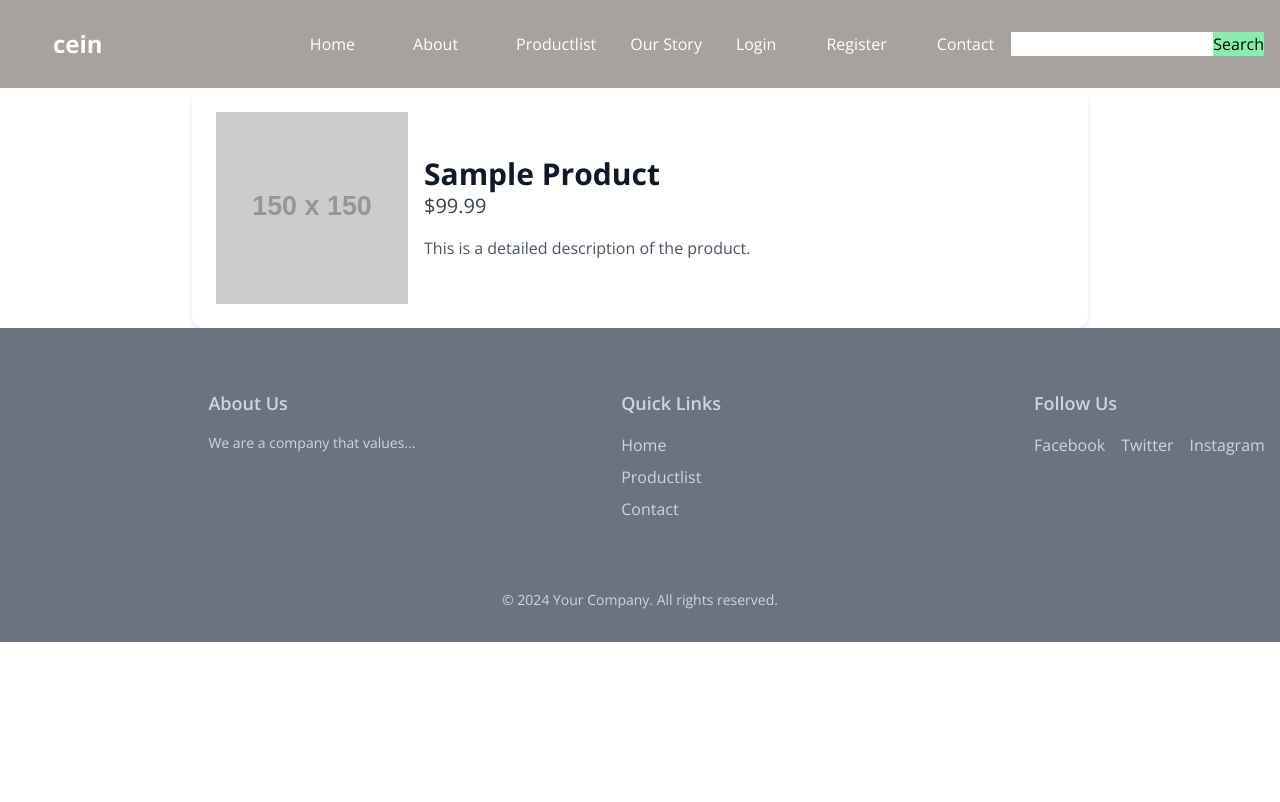
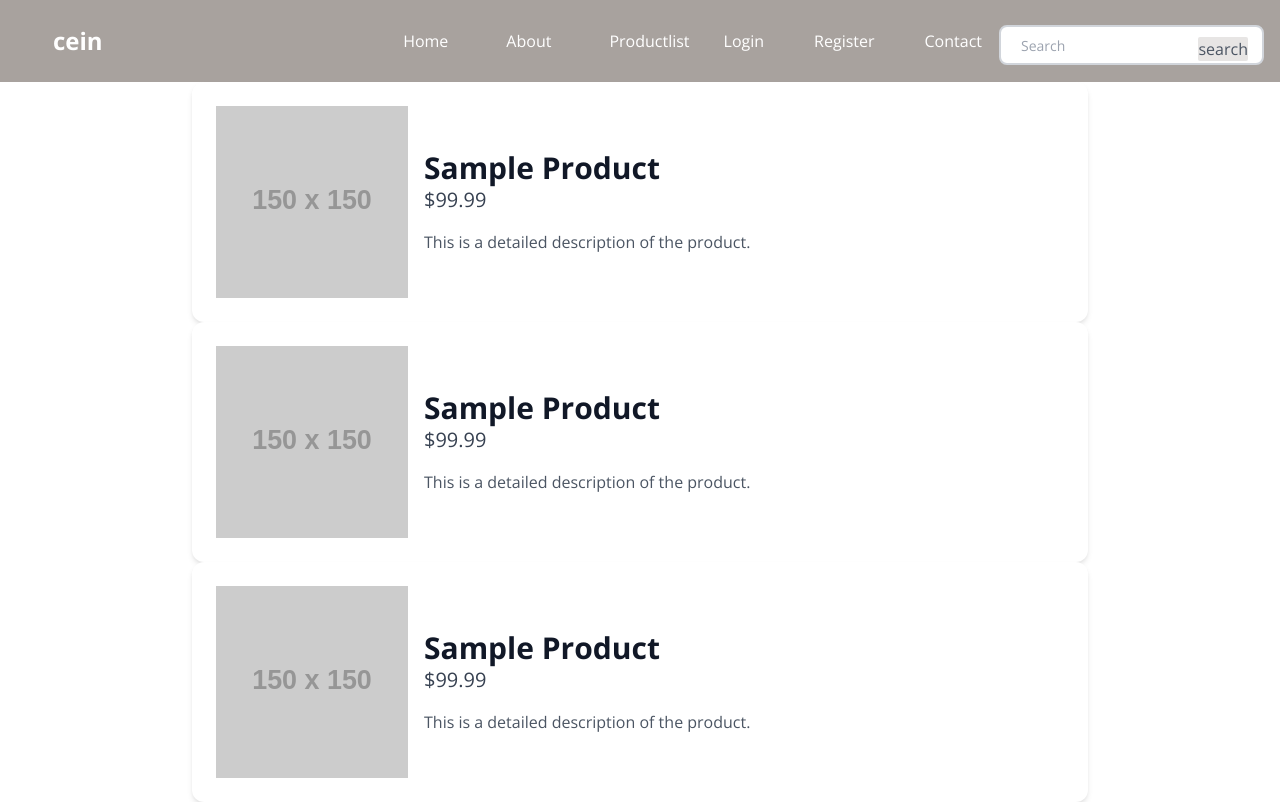
Before and after one commit to waraumbach/cein.frontend, a React (Vite) app: page /detailsProduct in a window 1280 px wide. Shown: the top 802 px of the page. Built offline with nearby package versions, Linux system fonts and the light colour scheme; the HTML template or start-up script is replaced by a standard one.

Commit message:
added detail product and about component

```diff
--- a/src/App.jsx
+++ b/src/App.jsx
@@ -11,6 +11,7 @@
 import Products from './Components/ProductList/Products.jsx';
 import About from './pages/about';
 import DetailsProduct from './pages/detailsProduct.jsx';
+import Search from './pages/search.jsx';
 
 
 
@@ -29,6 +30,9 @@
             <Route path="/register" element={<Register />} />
             <Route path="/contact" element={<Contact />} />
             <Route path="/detailsProduct" element={<DetailsProduct />} />
+            <Route path="/search" element={<Search />} />
+
+
           </Routes>
           <Footer />
         </div>
--- a/src/Components/NavBar/NavBar.jsx
+++ b/src/Components/NavBar/NavBar.jsx
@@ -31,9 +31,7 @@
 
             </ul>
             <div>
-            <Link to="/ourstory" className="text-white px-4 py-2 border border-transparent rounded-md hover:bg-green-300">
-            Our Story
-          </Link>
+
           <Link to="/login" className="text-white px-4 py-2 border border-transparent rounded-md hover:bg-green-300">
             Login
           </Link>
@@ -46,10 +44,11 @@
 
 
         </div>
-            <form className="form-inline my-2 my-lg-0">
-      <input className="form-control mr-sm-2"  type="search" placeholder="" aria-label="Search" />
-      <button className="bg-green-300 btn btn-outline-success my-2 my-sm-0" type="submit ">Search</button>
-      </form>
+        <div className="pt-2 relative mx-auto text-gray-600">
+        <input className="border-2 border-gray-300 bg-white h-10 px-5 pr-16 rounded-lg text-sm focus:outline-none"
+          type="search" name="search" placeholder="Search"/>
+        <button type="submit" className="absolute right-0 top-0 mt-5 mr-4 bg-stone-200 rounded-sm ">search</button>
+      </div>
        </div>
        </div>
 
--- a/src/pages/detailsProduct.jsx
+++ b/src/pages/detailsProduct.jsx
@@ -27,6 +27,26 @@
         </div>
       </div>
     </div>
+    <div className="p-6 max-w-4xl mx-auto bg-white rounded-xl shadow-md space-y-4">
+      <div className="flex items-center space-x-4">
+        <img className="h-48 w-48 object-cover" src={product.image} alt={product.name} />
+        <div>
+          <h2 className="text-3xl font-bold text-gray-900">{product.name}</h2>
+          <p className="text-xl text-gray-700">{product.price}</p>
+          <p className="text-gray-600 mt-4">{product.description}</p>
+        </div>
+      </div>
+    </div>
+    <div className="p-6 max-w-4xl mx-auto bg-white rounded-xl shadow-md space-y-4">
+      <div className="flex items-center space-x-4">
+        <img className="h-48 w-48 object-cover" src={product.image} alt={product.name} />
+        <div>
+          <h2 className="text-3xl font-bold text-gray-900">{product.name}</h2>
+          <p className="text-xl text-gray-700">{product.price}</p>
+          <p className="text-gray-600 mt-4">{product.description}</p>
+        </div>
+      </div>
+    </div>
     </>)
 }
 export default DetailsProduct
```
Also changed, not shown: src/pages/Search.jsx (added).
